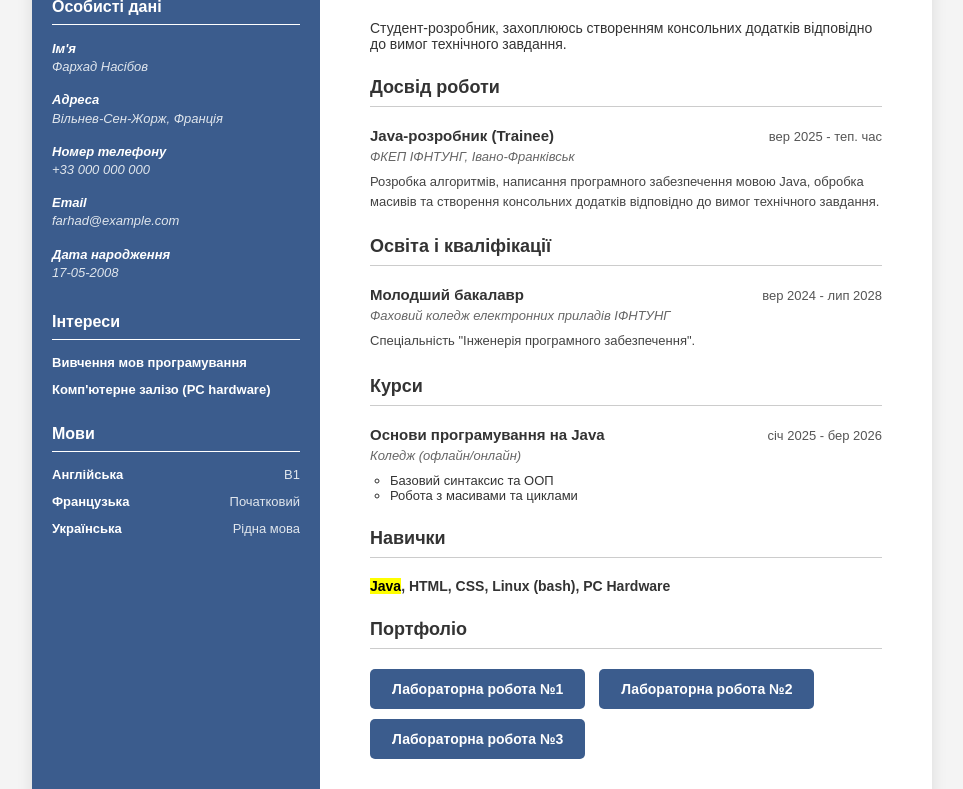
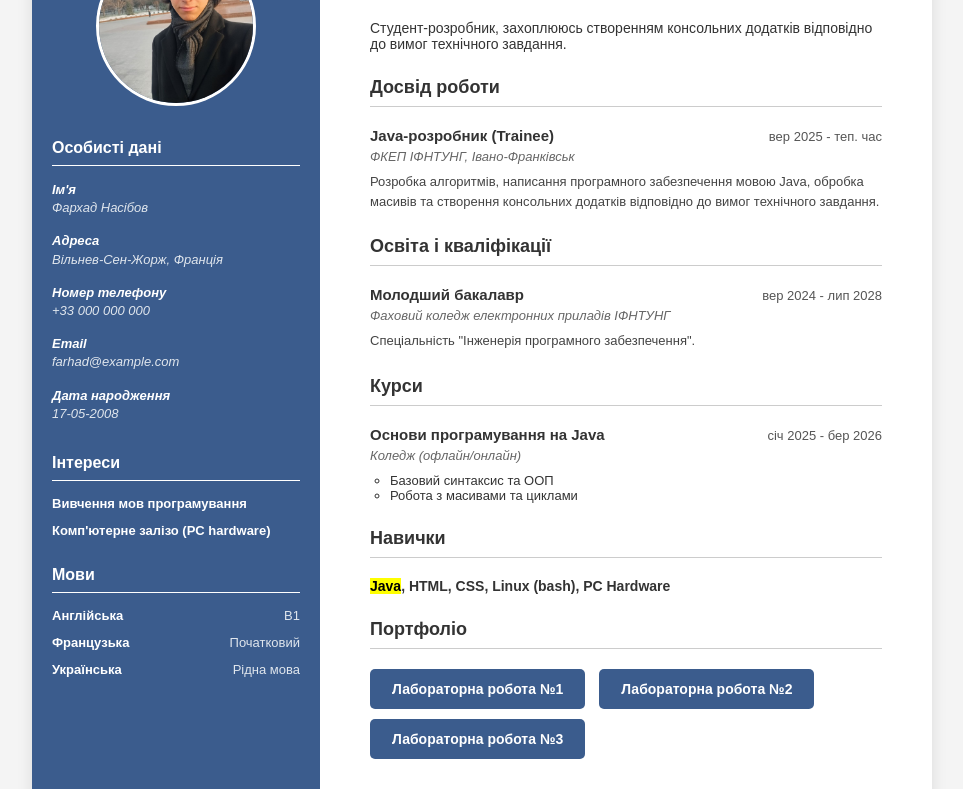
Before and after one commit to sevensrays/sevensrays.github.io, a plain HTML site: page index.html in a window 1280 px wide. Shown: the part 194-983 px from the top of the page, without its empty margins (158-1121 px from the left). Drawn offline with Linux system fonts and the light colour scheme.

Commit message:
Update index.html

```diff
--- a/index.html
+++ b/index.html
@@ -21,7 +21,7 @@
 
     <aside class="sidebar" id="personal">
         <figure class="photo-container">
-            <img src="avatar.jpg" alt="Фото мене" class="profile-photo">
+            <img src="avatar.png" alt="Фото мене" class="profile-photo">
         </figure>
 
         <h2>Особисті дані</h2>
```
